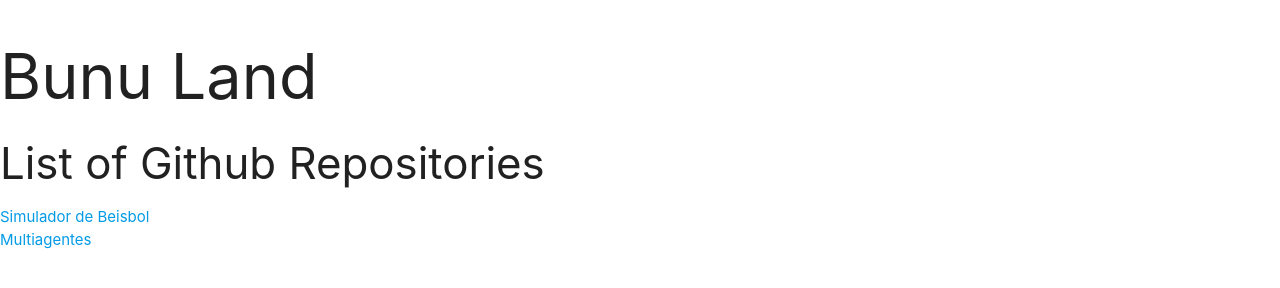
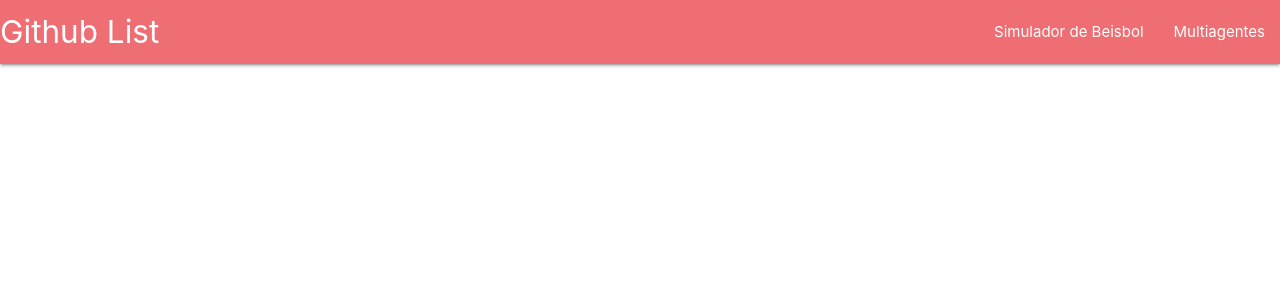
Before and after one commit to A01351361/A01351361.github.io, a plain HTML site: page index.html in a window 1280 px wide. Drawn offline with Linux system fonts and the light colour scheme.

Commit message:
Update index.html

```diff
--- a/index.html
+++ b/index.html
@@ -13,18 +13,16 @@
     </head>
 
 
+  <nav>
+    <div class="nav-wrapper">
+      <a href="#" class="brand-logo">Github List</a>
+      <ul id="nav-mobile" class="right hide-on-med-and-down">
+        <li> <a href ="https://github.com/A01351361/Simulador_Beisbol">Simulador de Beisbol</a></li>
+        <li> <a href = "https://github.com/A01351361/Multiagentes"> Multiagentes</a></li>
+      </ul>
+    </div>
+  </nav>
 
-<body>
-    <header>
-        <h1> Bunu Land</h1>
-        <h3 id = "tag-line"> List of Github Repositories</h3>
-
-            <ul>
-                <li> <a href ="https://github.com/A01351361/Simulador_Beisbol">Simulador de Beisbol</a></li>
-                <li> <a href = "https://github.com/A01351361/Multiagentes"> Multiagentes</a></li>
-            </ul>
-    </header>
-    <body>
 
       <!--JavaScript at end of body for optimized loading-->
       <script type="text/javascript" src="js/materialize.min.js"></script>
```
